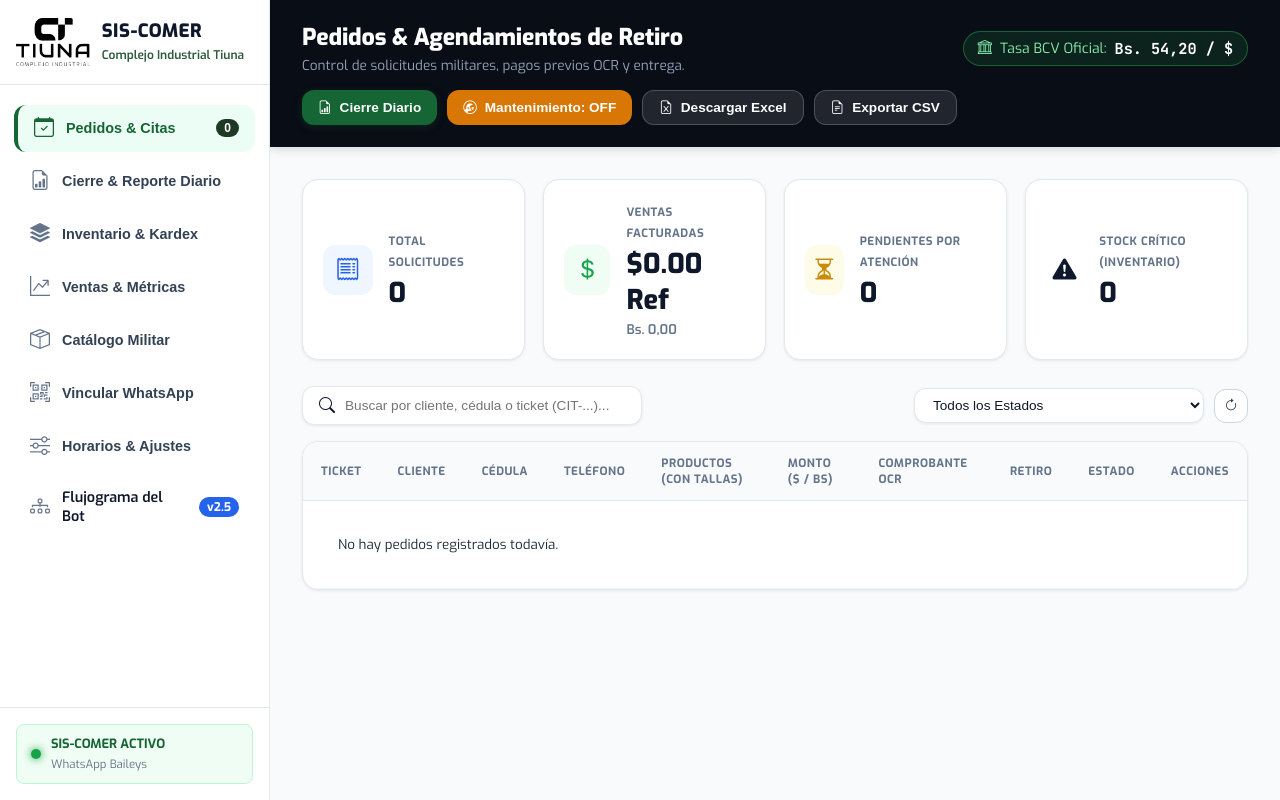
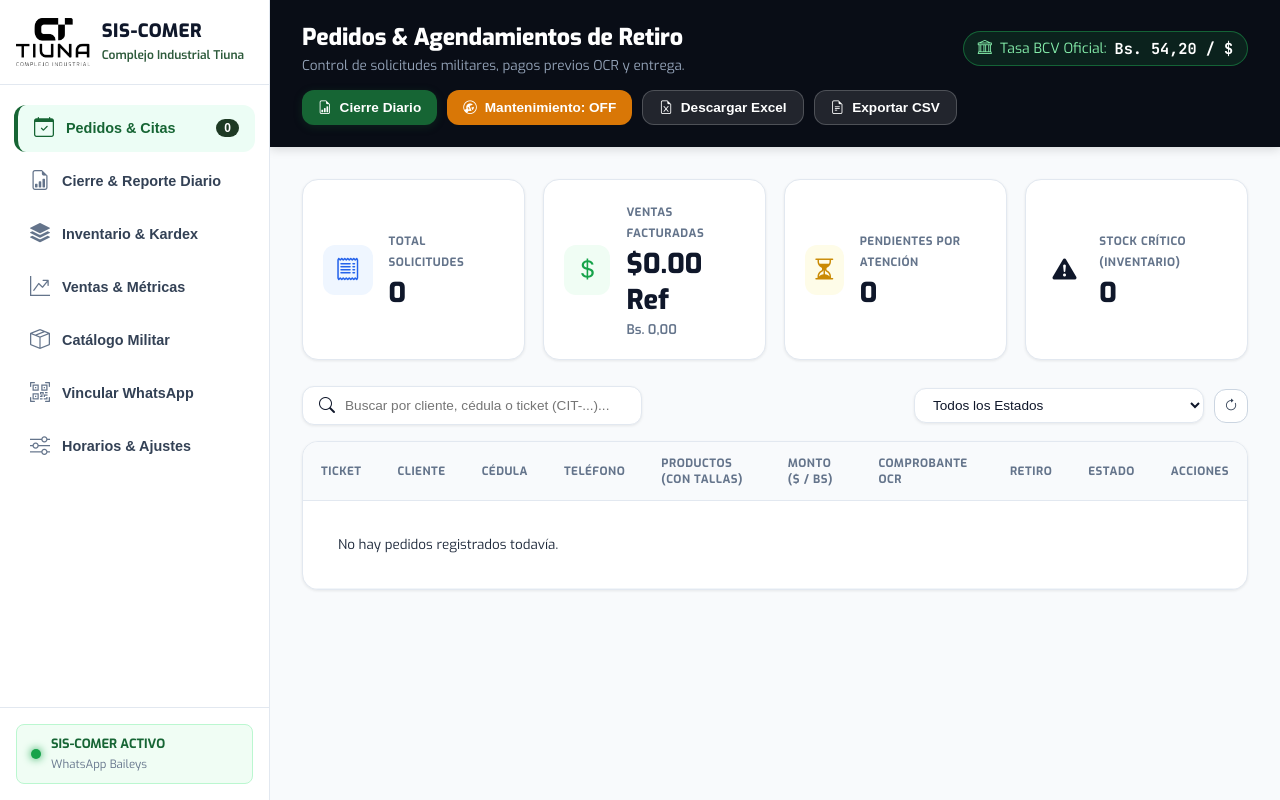
Before and after one commit to LCU20255/bot-ws-comercializacion, a FastAPI app: page /admin in a window 1280 px wide. Run offline with FastAPI, Linux system fonts and the light colour scheme; data comes from the database, SQL or seed files in the repository; data that the repository does not hold is empty; some libraries are stand-ins or nearby versions.

Commit message:
Add files via upload

```diff
--- a/app/main.py
+++ b/app/main.py
@@ -248,16 +248,6 @@ def admin_page():
         html_content = f.read()
     return HTMLResponse(content=html_content)
 
-@app.get("/flowchart", response_class=HTMLResponse)
-def flowchart_page():
-    template_path = BASE_DIR / "app" / "templates" / "flowchart.html"
-    if not template_path.exists():
-        template_path = BASE_DIR / "flowchart.html"
-    if not template_path.exists():
-        return HTMLResponse("<h1>Flujograma no encontrado</h1>", status_code=404)
-    with open(template_path, "r", encoding="utf-8") as f:
-        html_content = f.read()
-    return HTMLResponse(content=html_content)
 
 # ----------------- FACTURACIÓN / COMPROBANTE OFICIAL DE ORDEN DE COMPRA CIT -----------------
 import base64
--- a/app/templates/admin.html
+++ b/app/templates/admin.html
@@ -58,11 +58,6 @@
           <i class="bi bi-sliders"></i>
           <span>Horarios & Ajustes</span>
         </button>
-        <a href="/flowchart" target="_blank" class="nav-item" style="text-decoration:none; color:inherit;">
-          <i class="bi bi-diagram-3"></i>
-          <span>Flujograma del Bot</span>
-          <span class="badge" style="background:#2563eb; color:white;">v2.5</span>
-        </a>
       </nav>
 
       <div class="sidebar-footer">
```
